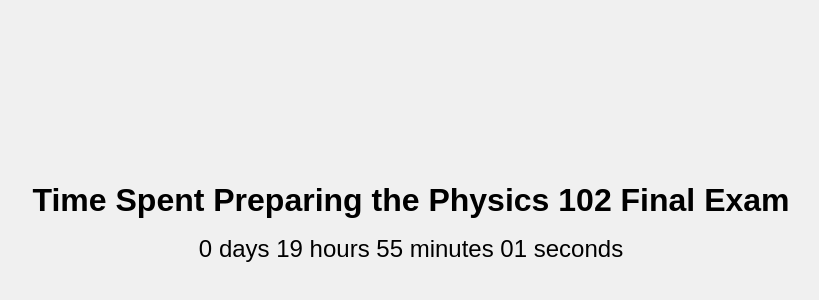
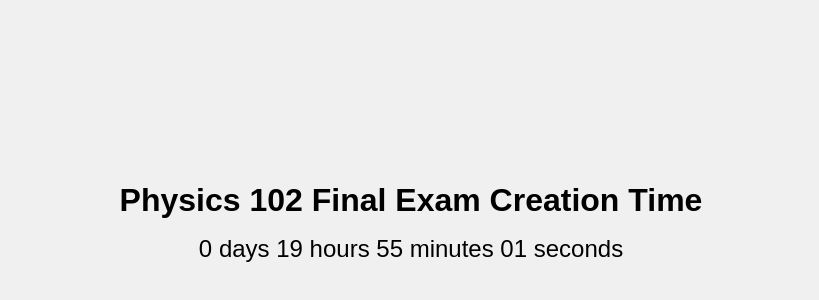
Before and after one commit to universalTimer/Physics-102-Final-Exam-Creation-Time, a plain HTML site: page index.html in a window 1280 px wide. Shown: the part 188-488 px from the top of the page, without its empty margins (229-1048 px from the left). Drawn offline with Linux system fonts and the light colour scheme.

Commit message:
Update index.html

```diff
--- a/index.html
+++ b/index.html
@@ -29,7 +29,7 @@
 </head>
 <body>
     <div class="timer">
-        <h1>Time Spent Preparing the Physics 102 Final Exam</h1>
+        <h1>Physics 102 Final Exam Creation Time</h1>
         <p id="timeSince">00 days 00 hours 00 minutes 00 seconds</p>
     </div>
 
```
